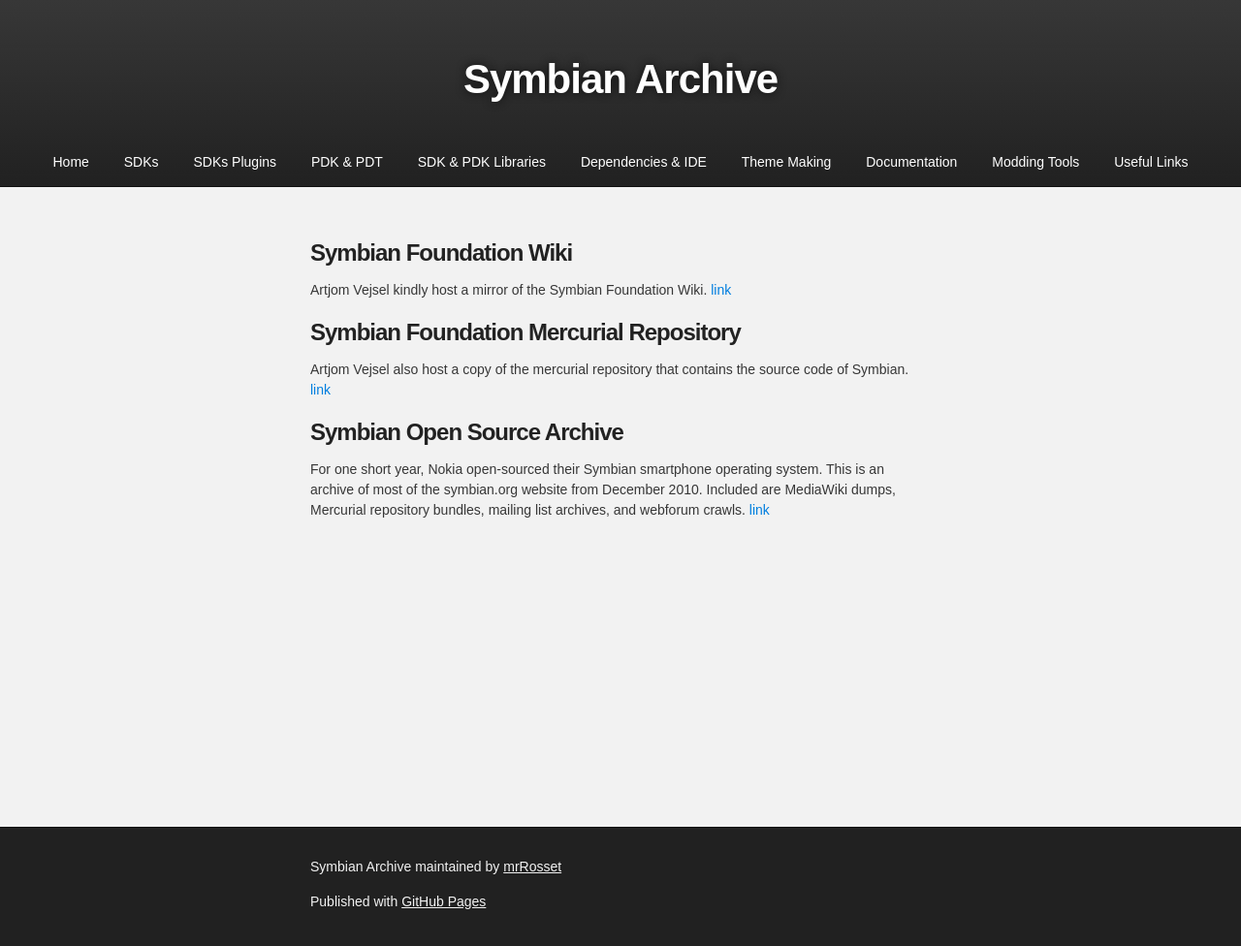
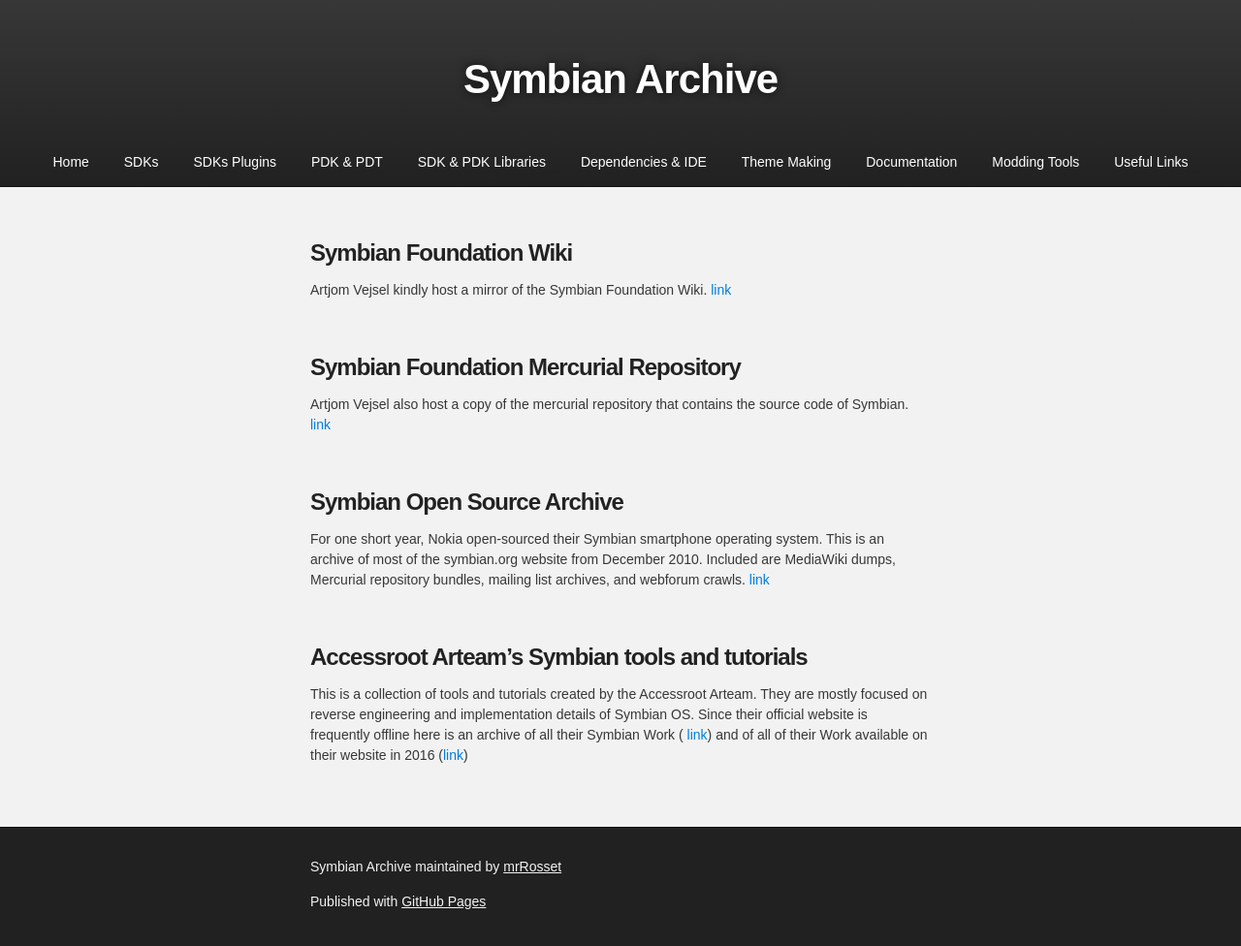
Before and after one commit to mrRosset/Symbian-Archive, a Jekyll site: the page built from Links.md, in a window 1280 px wide. Shown: the whole page at 97% size. Built offline with Jekyll 4.4.1, drawn with Linux system fonts in a browser that asks for light colours; our own code applies the rules of GitHub Pages for plain Markdown files; the repository's description, which GitHub fills in, is left out.

Commit message:
add Accessroot

```diff
--- a/Links.md
+++ b/Links.md
@@ -1,11 +1,21 @@
 ### Symbian Foundation Wiki
 
 Artjom Vejsel kindly host a mirror of the Symbian Foundation Wiki. [link](https://akawolf.org/wiki/)
+
+<br>
 
 ### Symbian Foundation Mercurial Repository
 
 Artjom Vejsel also host a copy of the mercurial repository that contains the source code of Symbian. [link](https://akawolf.org/oss/)
 
+<br>
+
 ### Symbian Open Source Archive
 
 For one short year, Nokia open-sourced their Symbian smartphone operating system. This is an archive of most of the symbian.org website from December 2010. Included are MediaWiki dumps, Mercurial repository bundles, mailing list archives, and webforum crawls. [link](https://archive.org/details/SymbianOpenSource)
+
+<br>
+
+### Accessroot Arteam's Symbian tools and tutorials
+
+This is a collection of tools and tutorials created by the Accessroot Arteam. They are mostly focused on reverse engineering and implementation details of Symbian OS. Since their official website is frequently offline here is an archive of all their Symbian Work ( [link](https://mega.nz/#!j8gQVABI!MOWKcTM61x87IIau0QdFYLeVVjpamCuiyFafR3OFSmI)) and of all of their Work available on their website in 2016 ([link](https://mega.nz/#!v9ZAGLAQ!TTquoYgJCkWTDmOdxv0AU18x8sOpAKYMJ43-jNG0jbE))
```
